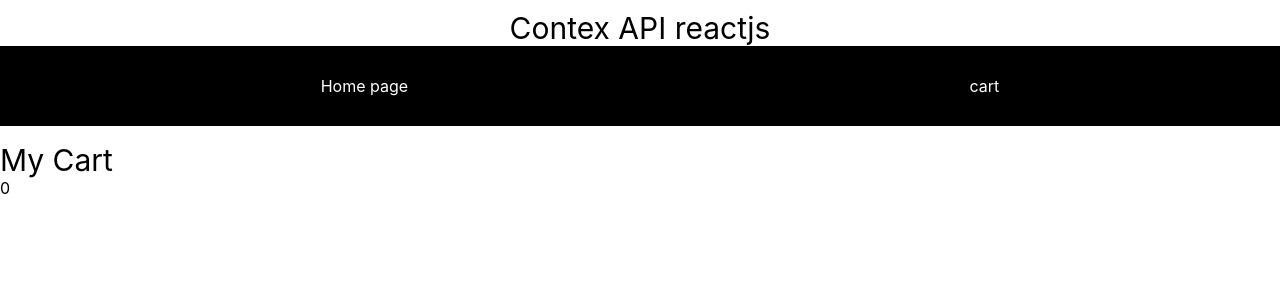
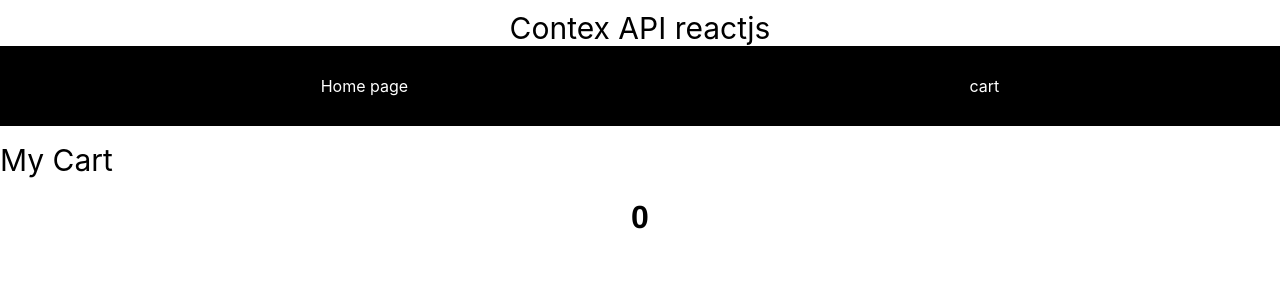
Before and after one commit to santhoshMahesh/Context, a React (Create React App) app: page /Cart in a window 1280 px wide. Shown: the top 300 px of the page. Built offline with nearby package versions, Linux system fonts and the light colour scheme.

Commit message:
everything as planned

```diff
--- a/src/components/Cart.js
+++ b/src/components/Cart.js
@@ -6,13 +6,13 @@ export const Cart = ({cart,setCart}) => {
   const [total,setTotal]=useState(0)
   useEffect(()=>{
     setTotal(cart.reduce((acc,curr)=>Number(acc)+Number(curr.price),0))
-  },[cart])
+  },[])
 
   return (
       <div>
         <span style={{fontSize:30}}>My Cart</span>
         <br />
-        <span style={{fonstSize:30}}>{total}</span>
+        <div className='total' style={{fonstSize:30}}><h1>{total}</h1></div>
         <div className='productContainer'>
         {
           cart.map((product)=>(
--- a/src/components/style.css
+++ b/src/components/style.css
@@ -61,3 +61,10 @@
     background-color: grey;
     color: white;
   }
+
+
+.total{
+  margin:auto;
+  text-align: center;
+  font-family: Helvetica;
+}
--- a/src/index.js
+++ b/src/index.js
@@ -2,13 +2,14 @@ import React from 'react';
 import ReactDOM from 'react-dom/client';
 import './index.css';
 import App from './App';
+import { BrowserRouter } from 'react-router-dom/cjs/react-router-dom.min';
 
 
 const root = ReactDOM.createRoot(document.getElementById('root'));
 root.render(
-  <React.StrictMode>
-    <App />
-  </React.StrictMode>
+  <BrowserRouter>
+  <App/>
+  </BrowserRouter>
 );
 
 // If you want to start measuring performance in your app, pass a function
```
